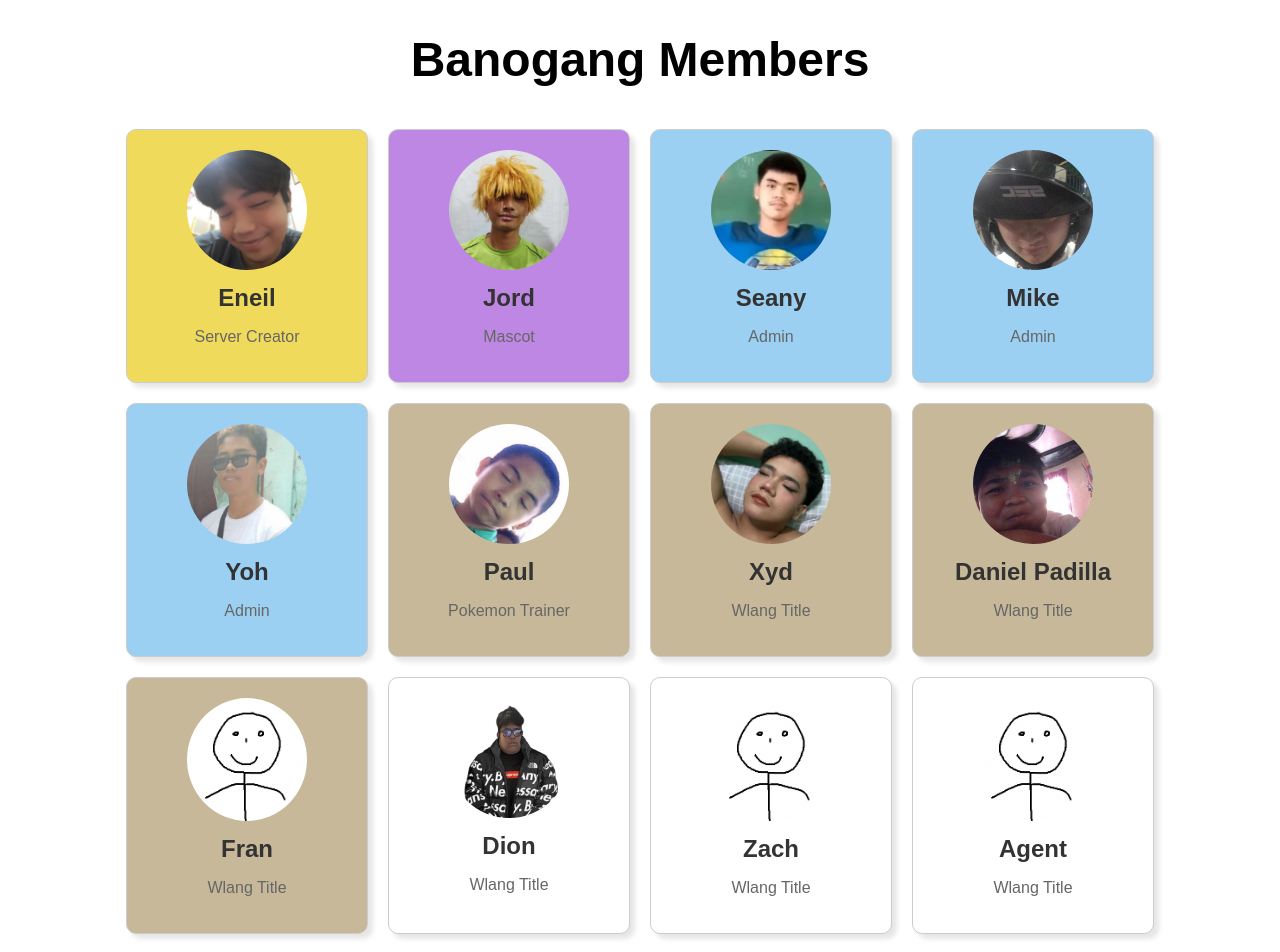
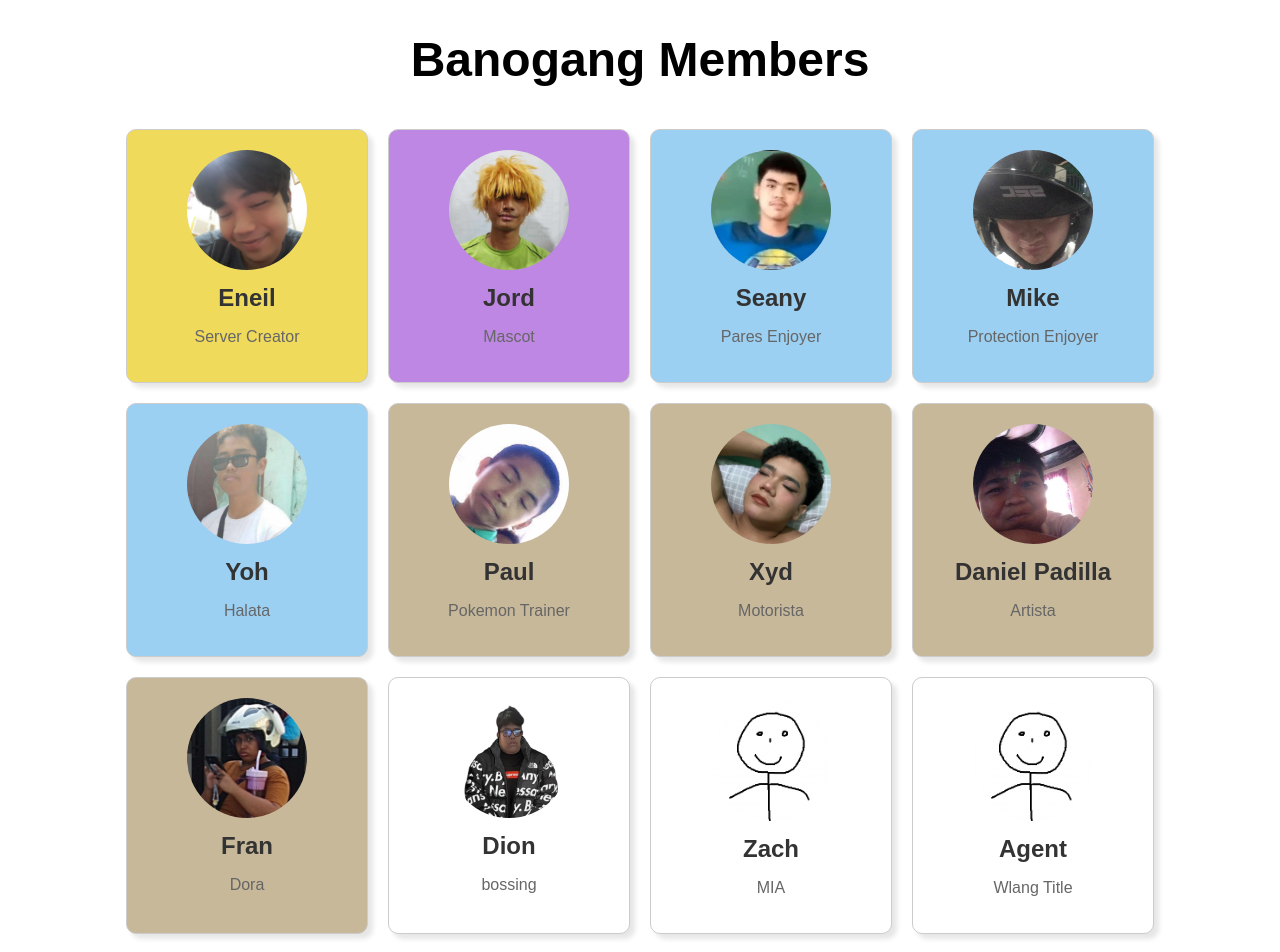
Before and after one commit to reinlor/banogang-card-component, a React (Vite) app: page / in a window 1280 px wide. Built offline with nearby package versions, Linux system fonts and the light colour scheme.

Commit message:
card changes

```diff
--- a/src/App.jsx
+++ b/src/App.jsx
@@ -27,6 +27,9 @@ import danielProfile from './assets/daniel.png'
 // xyd
 import xydProfile from './assets/xyd.jpg'
 
+// fran
+import franProfile from './assets/fran.jpg'
+
 // dion
 import dionProfile from './assets/dion.png'
 
@@ -42,31 +45,31 @@ function App() {
         <Card name="Jord" description='Mascot'
           profile={jordProfile} ranks="epic" />
 
-        <Card name="Seany" description='Admin'
+        <Card name="Seany" description='Pares Enjoyer'
           profile={seanProfile} ranks="rare" />
 
-        <Card name="Mike" description='Admin'
+        <Card name="Mike" description='Protection Enjoyer'
           profile={mikeProfile} ranks="rare" sounds={mikeSound} />
 
-        <Card name="Yoh" description='Admin'
+        <Card name="Yoh" description='Halata'
           profile={yohProfile} ranks="rare" sounds={yohSound} />
 
         <Card name="Paul" description='Pokemon Trainer'
           profile={paulProfile} ranks="common" sounds={paulSound} />
 
-        <Card name="Xyd"
+        <Card name="Xyd" description="Motorista"
           profile={xydProfile} ranks="common" />
 
-        <Card name="Daniel Padilla"
+        <Card name="Daniel Padilla" description="Artista"
           profile={danielProfile} ranks="common" />
 
-        <Card name="Fran"
-          ranks="common" />
+        <Card name="Fran" description="Dora"
+          profile={franProfile} ranks="common" />
 
-        <Card name="Dion"
+        <Card name="Dion" description="bossing"
           profile={dionProfile}/>
 
-        <Card name="Zach"
+        <Card name="Zach" description="MIA"
         />
 
         <Card
```
Also changed, not shown: src/assets/fran.jpg (added).
